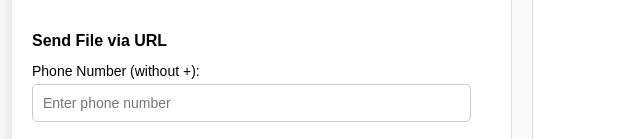
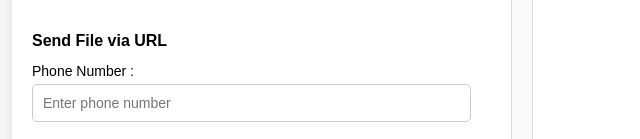
Before and after one commit to maximus12093dwdw/green-Api, a plain HTML site: page index.html in a window 1280 px wide. Shown: the part 661-800 px from the top of the page, 128-768 px from the left. Drawn offline with Linux system fonts and the light colour scheme.

Commit message:
index.html

```diff
--- a/index.html
+++ b/index.html
@@ -112,7 +112,7 @@
             <textarea id="message" placeholder="Enter your message"></textarea>
             <button onclick="sendMessage()">Send Message</button>
             <h2 style="font-size: 16px; margin-top: 20px;">Send File via URL</h2>
-            <label for="filePhone">Phone Number (without +):</label>
+            <label for="filePhone">Phone Number :</label>
             <input type="text" id="filePhone" placeholder="Enter phone number">
             <label for="fileUrl">File URL:</label>
             <input type="text" id="fileUrl" placeholder="Enter file URL">
```
